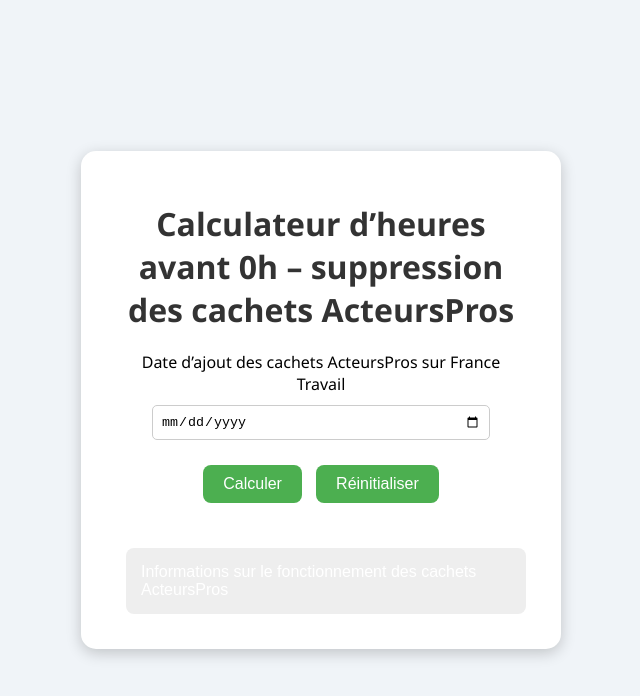
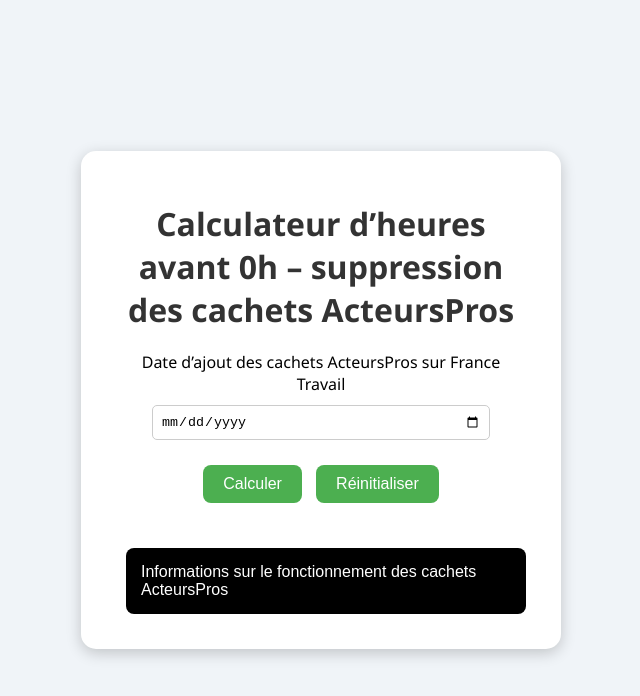
Before and after one commit to cipheralows-del/calculateurheures, a plain HTML site: page index.html in a window 1280 px wide. Shown: the whole page, without its empty margins (319-959 px from the left). Drawn offline with Linux system fonts and the light colour scheme.

Commit message:
Update index.html

```diff
--- a/index.html
+++ b/index.html
@@ -12,10 +12,33 @@
     button:hover { background-color: #45a049; }
     p { margin-top: 20px; font-size: 16px; color: #333; }
     b { color: #1a73e8; }
+
     /* Styles pour la boîte déroulante */
-    .accordion { background-color: #eee; cursor: pointer; padding: 15px; width: 100%; border: none; border-radius: 8px; text-align: left; outline: none; font-size: 16px; transition: 0.4s; margin-top: 20px; }
-    .active, .accordion:hover { background-color: #ddd; }
-    .panel { padding: 0 15px; display: none; background-color: white; overflow: hidden; text-align: left; margin-top: 5px; border-radius: 8px; border: 1px solid #ccc; }
+    .accordion {
+        background-color: #000; /* fond noir */
+        color: #fff; /* texte blanc */
+        cursor: pointer;
+        padding: 15px;
+        width: 100%;
+        border: none;
+        border-radius: 8px;
+        text-align: left;
+        outline: none;
+        font-size: 16px;
+        transition: 0.4s;
+        margin-top: 20px;
+    }
+    .active, .accordion:hover { background-color: #222; } /* gris foncé au survol ou actif */
+    .panel {
+        padding: 0 15px;
+        display: none;
+        background-color: white;
+        overflow: hidden;
+        text-align: left;
+        margin-top: 5px;
+        border-radius: 8px;
+        border: 1px solid #ccc;
+    }
 </style>
 </head>
 <body>
```
